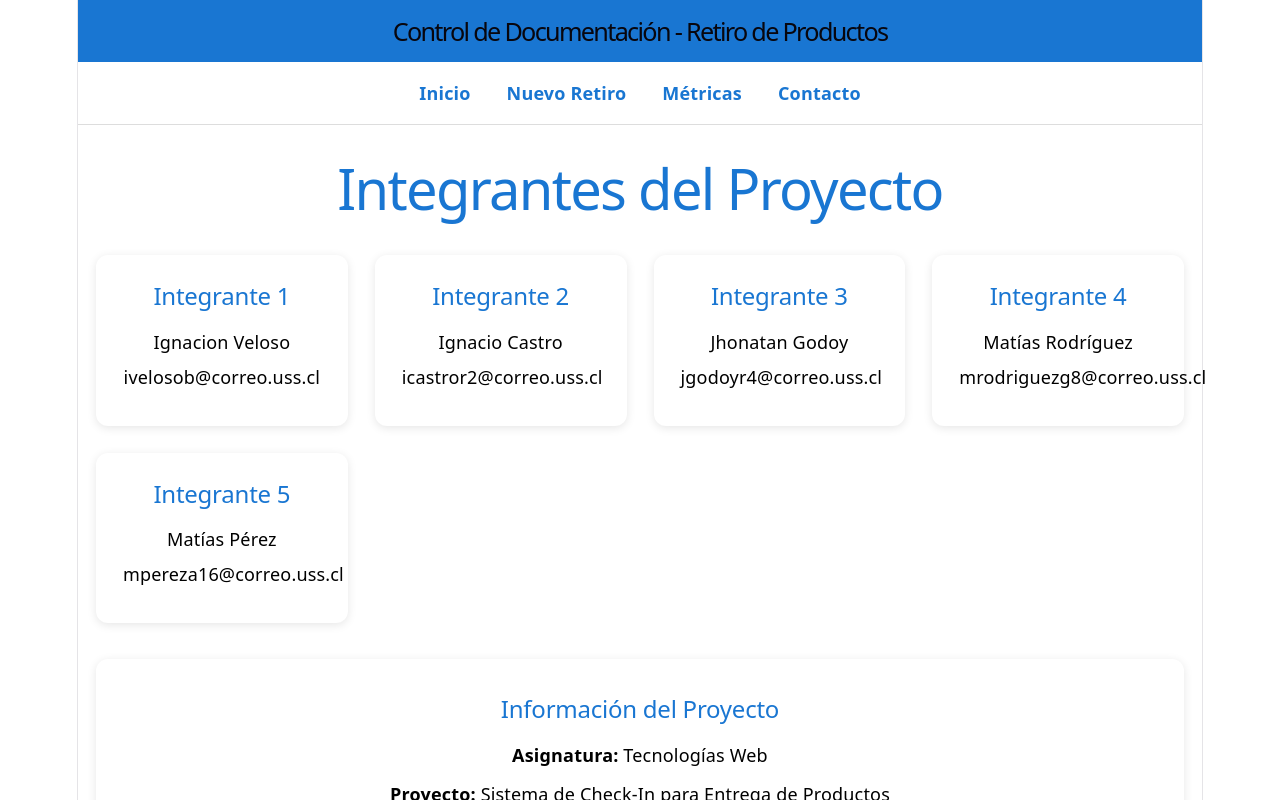
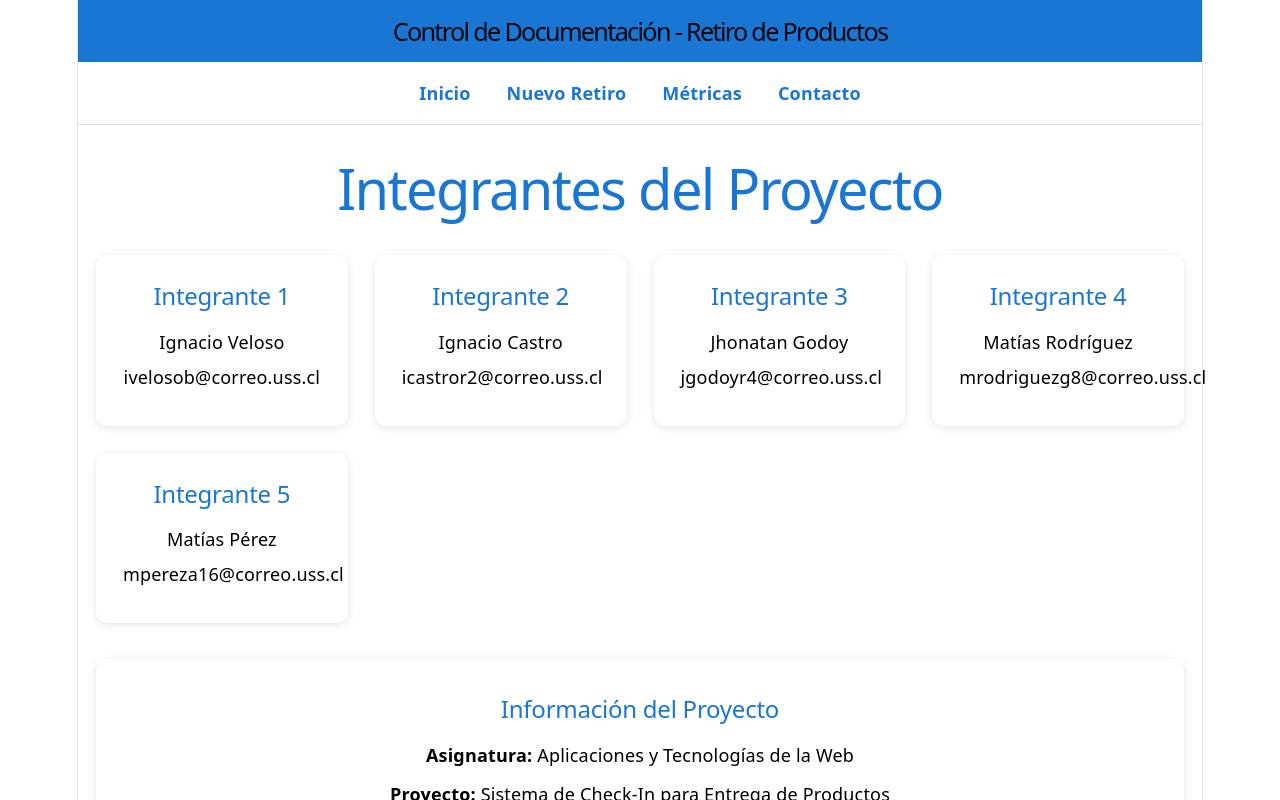
Before and after one commit to BlasterLc/checklist-retiro-frontend, a React (Vite) app: page /contacto in a window 1280 px wide. Shown: the top 800 px of the page. Built offline with nearby package versions, Linux system fonts and the light colour scheme.

Commit message:
Correción de errores

```diff
--- a/src/pages/Contacto.jsx
+++ b/src/pages/Contacto.jsx
@@ -8,7 +8,7 @@ function Contacto() {
 
         <div className="contacto-card">
           <h2>Integrante 1</h2>
-          <p>Ignacion Veloso</p>
+          <p>Ignacio Veloso</p>
           <p>ivelosob@correo.uss.cl</p>
         </div>
 
@@ -43,7 +43,7 @@ function Contacto() {
         <h2>Información del Proyecto</h2>
 
         <p>
-          <strong>Asignatura:</strong> Tecnologías Web
+          <strong>Asignatura:</strong> Aplicaciones y Tecnologías de la Web
         </p>
 
         <p>
@@ -51,7 +51,7 @@ function Contacto() {
         </p>
 
         <p>
-          <strong>Institución:</strong> Universad San Sebastían
+          <strong>Institución:</strong> Universidad San Sebastían
         </p>
 
         <p>
```
